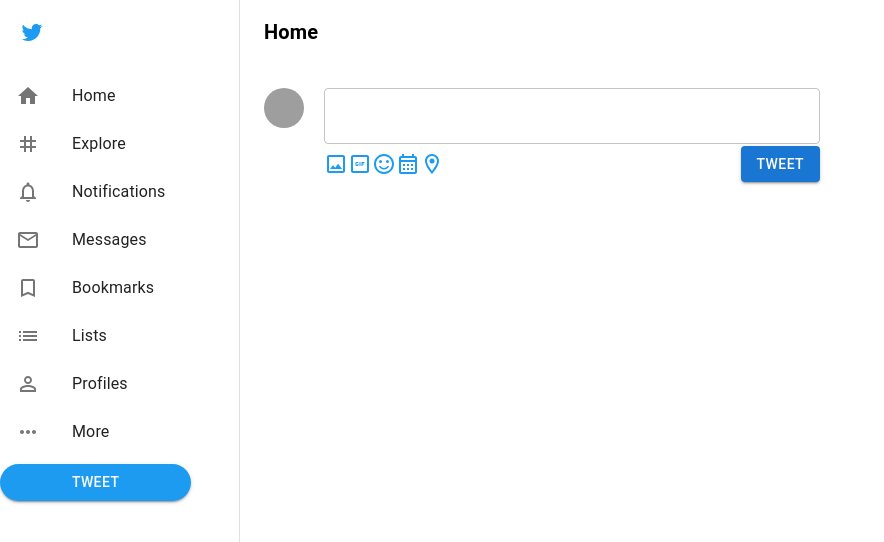
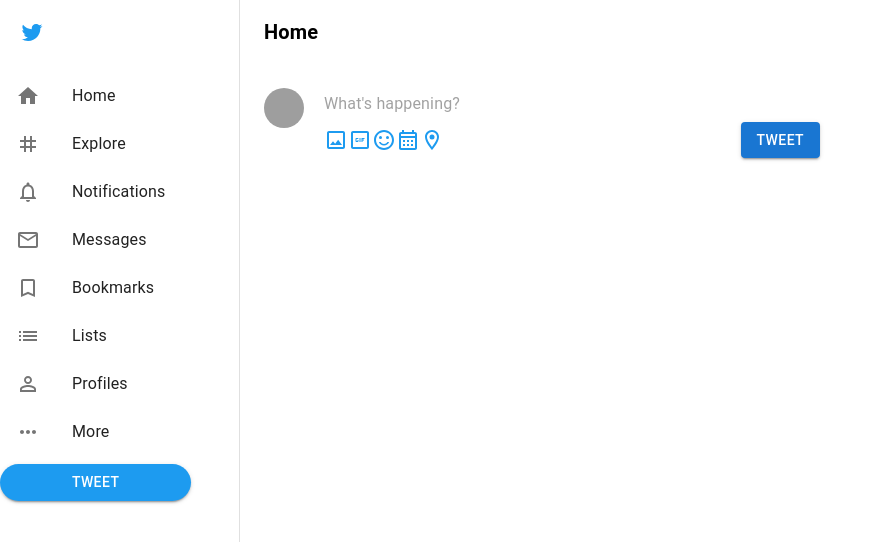
Before and after one commit to BodaNabeel/twitter-clone, a React (Create React App) app: page / in a window 1280 px wide. Shown: the top 542 px of the page, without its empty margins (0-884 px from the left). Built offline with nearby package versions, Linux system fonts and the light colour scheme; grey boxes are pictures that could not be loaded.

Commit message:
replaced textField with inputBase

```diff
--- a/src/components/Home.jsx
+++ b/src/components/Home.jsx
@@ -1,6 +1,7 @@
 import {
   Avatar,
   Button,
+  InputBase,
   List,
   ListItem,
   ListItemIcon,
@@ -26,6 +27,11 @@
       <CalendarMonthOutlinedIcon />,
       <LocationOnOutlinedIcon />,
     ];
+
+    const textFieldStyle = {
+      outline: "none",
+      border: "none"
+    }
     return (
       <>
         <Box
@@ -41,9 +47,16 @@
             width: "50%"
           }}
           >
-            <TextField fullWidth
+            <InputBase
+            fullWidth
             multiline
+            placeholder="What's happening?"
             id="fullWidth"
+
+            sx={{
+              // backgroundColor: "red",
+              border:"none"
+            }}
             />
               <Box
               sx={{
```
